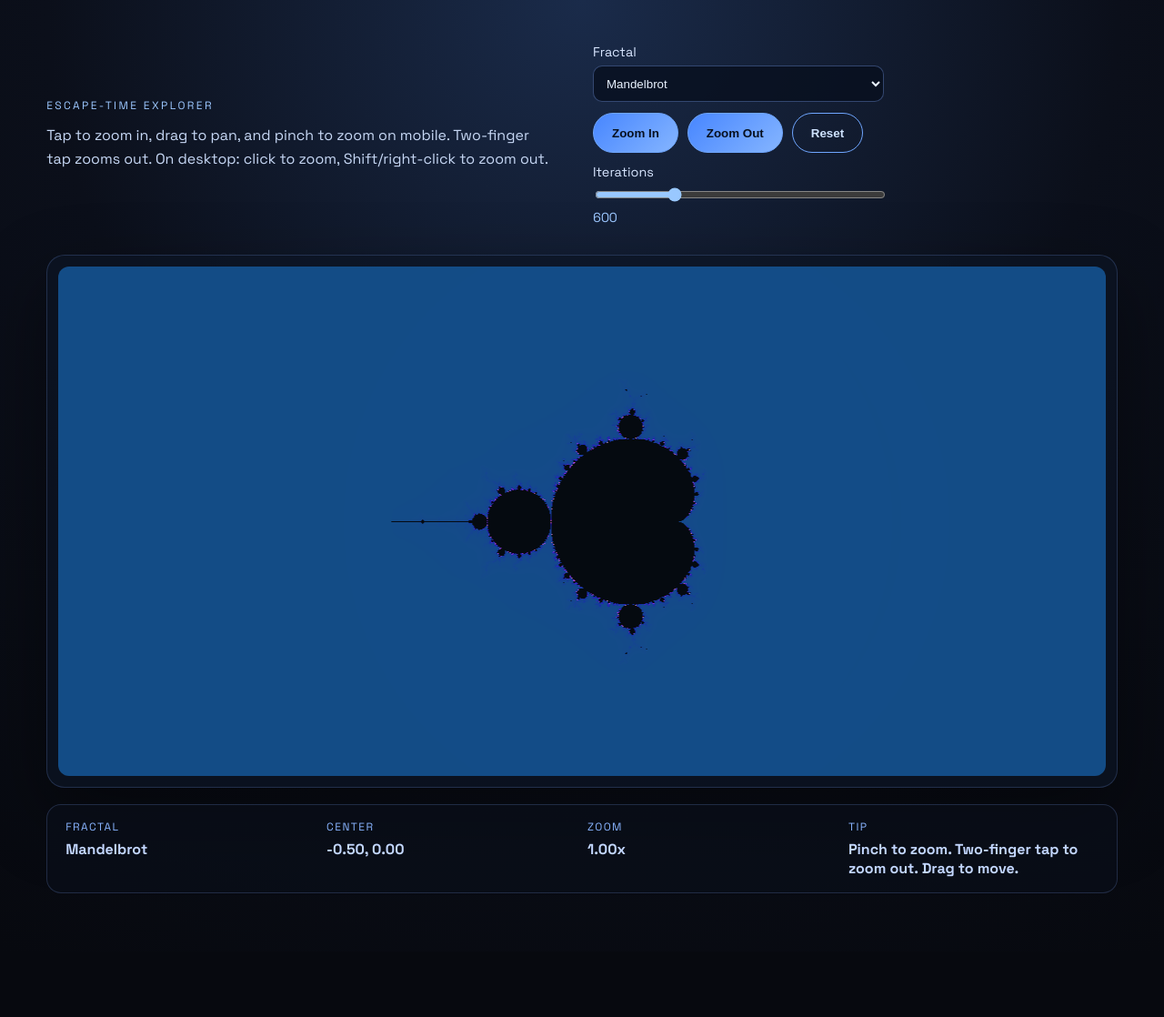
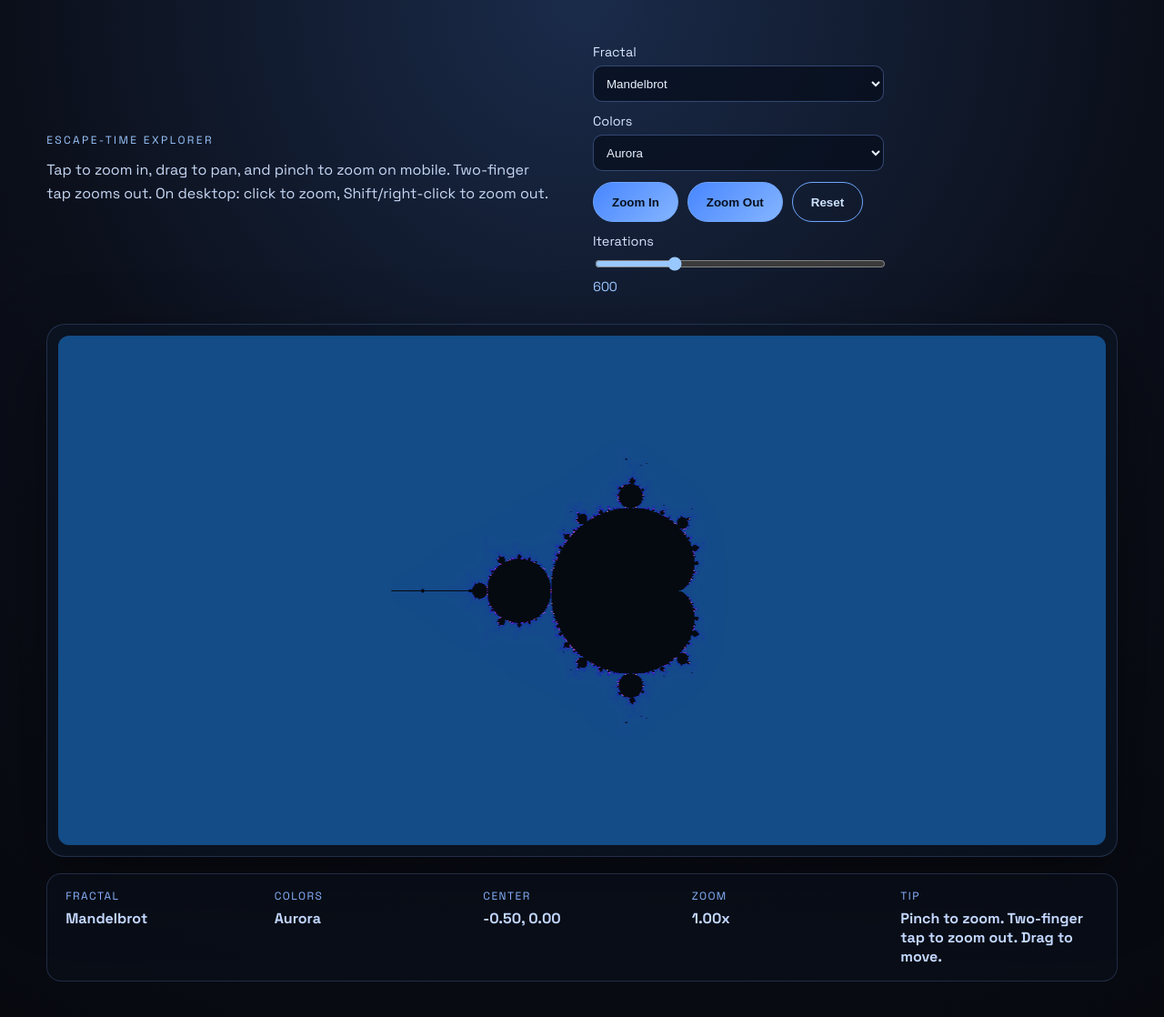
Before and after one commit to andre-larsson/mandelbrot, a React (Vite) app: page / in a window 1280 px wide. Shown: the top 1118 px of the page at 91% size. Before the commit the page ends 1046 px from the top, so only its background shows below. Built offline with nearby package versions, Linux system fonts and the light colour scheme.

Commit message:
Add selectable fractal color schemes

```diff
--- a/src/App.jsx
+++ b/src/App.jsx
@@ -32,6 +32,14 @@
   },
 }
 
+const COLOR_SCHEMES = {
+  aurora: { label: 'Aurora' },
+  fire: { label: 'Fire' },
+  ocean: { label: 'Ocean' },
+  grayscale: { label: 'Grayscale' },
+  neon: { label: 'Neon' },
+}
+
 const PAN_CACHE_FACTOR = 2 // cache canvas is 2x viewport in each dimension
 
 function hslToRgb(h, s, l) {
@@ -55,6 +63,40 @@
     Math.round((g1 + m) * 255),
     Math.round((b1 + m) * 255),
   ]
+}
+
+function colorForT(t, scheme) {
+  if (scheme === 'fire') {
+    const hue = 10 + 55 * t
+    const sat = 0.95
+    const light = 0.15 + 0.7 * Math.pow(t, 0.75)
+    return hslToRgb(hue % 360, sat, light)
+  }
+
+  if (scheme === 'ocean') {
+    const hue = 180 + 80 * t
+    const sat = 0.85
+    const light = 0.2 + 0.55 * t
+    return hslToRgb(hue % 360, sat, light)
+  }
+
+  if (scheme === 'grayscale') {
+    const gray = Math.max(0, Math.min(255, Math.round(255 * Math.pow(t, 0.8))))
+    return [gray, gray, gray]
+  }
+
+  if (scheme === 'neon') {
+    const hue = (300 + 420 * t) % 360
+    const sat = 1
+    const light = 0.35 + 0.4 * (0.5 + 0.5 * Math.sin(16 * t))
+    return hslToRgb(hue, sat, light)
+  }
+
+  // aurora (default)
+  const hue = 210 + 140 * t
+  const sat = 0.75
+  const light = 0.3 + 0.5 * t
+  return hslToRgb(hue % 360, sat, light)
 }
 
 function iterateEscape(cx, cy, maxIter, fractalType, juliaC) {
@@ -107,6 +149,7 @@
     zoom: null,
     maxIter: null,
     fractalType: null,
+    colorScheme: null,
     juliaC: null,
     // complex coordinate at the cache canvas center
     centerX: 0,
@@ -138,6 +181,7 @@
   })
 
   const [fractalType, setFractalType] = useState('mandelbrot')
+  const [colorScheme, setColorScheme] = useState('aurora')
   const [juliaC, setJuliaC] = useState(DEFAULT_JULIA_C)
   const [view, setView] = useState(DEFAULT_VIEW)
   const [size, setSize] = useState({ width: 0, height: 0, dpr: 1 })
@@ -168,7 +212,15 @@
     return 4 / (zoom * Math.min(pixelW, pixelH))
   }
 
-  const ensureCache = (pixelW, pixelH, dpr, nextView, nextFractalType, nextJuliaC) => {
+  const ensureCache = (
+    pixelW,
+    pixelH,
+    dpr,
+    nextView,
+    nextFractalType,
+    nextColorScheme,
+    nextJuliaC,
+  ) => {
     const cache = cacheRef.current
 
     const cacheW = Math.floor(pixelW * PAN_CACHE_FACTOR)
@@ -182,6 +234,7 @@
       cache.zoom !== nextView.zoom ||
       cache.maxIter !== nextView.maxIter ||
       cache.fractalType !== nextFractalType ||
+      cache.colorScheme !== nextColorScheme ||
       !cache.juliaC ||
       cache.juliaC.re !== nextJuliaC.re ||
       cache.juliaC.im !== nextJuliaC.im
@@ -201,6 +254,7 @@
         zoom: nextView.zoom,
         maxIter: nextView.maxIter,
         fractalType: nextFractalType,
+        colorScheme: nextColorScheme,
         juliaC: { ...nextJuliaC },
         centerX: nextView.centerX,
         centerY: nextView.centerY,
@@ -212,7 +266,16 @@
     return { reset: false }
   }
 
-  const computeRect = (targetCtx, rect, pixelW, pixelH, nextView, nextFractalType, nextJuliaC) => {
+  const computeRect = (
+    targetCtx,
+    rect,
+    pixelW,
+    pixelH,
+    nextView,
+    nextFractalType,
+    nextColorScheme,
+    nextJuliaC,
+  ) => {
     // rect is in cache-canvas pixel coordinates.
     const cache = cacheRef.current
     const { width: cacheW, height: cacheH } = cache
@@ -253,10 +316,7 @@
           const nu = Math.log(logZn / Math.LN2) / Math.LN2
           const smooth = iter + 1 - nu
           const t = smooth / maxIter
-          const hue = 210 + 140 * t
-          const sat = 0.75
-          const light = 0.3 + 0.5 * t
-          const [r, g, b] = hslToRgb(hue % 360, sat, light)
+          const [r, g, b] = colorForT(t, nextColorScheme)
           data[offset] = r
           data[offset + 1] = g
           data[offset + 2] = b
@@ -273,6 +333,7 @@
     pixelH,
     nextView,
     nextFractalType,
+    nextColorScheme,
     nextJuliaC,
     { priorityRects = null, onProgress = null } = {},
   ) => {
@@ -303,7 +364,16 @@
       const h = Math.min(CHUNK_ROWS, rect.h)
       const slice = { x: rect.x, y: rect.y, w: rect.w, h }
 
-      computeRect(ctx, slice, pixelW, pixelH, nextView, nextFractalType, nextJuliaC)
+      computeRect(
+        ctx,
+        slice,
+        pixelW,
+        pixelH,
+        nextView,
+        nextFractalType,
+        nextColorScheme,
+        nextJuliaC,
+      )
 
       // Let the visible canvas update progressively while we render in chunks.
       if (typeof onProgress === 'function') onProgress()
@@ -322,6 +392,7 @@
     pixelH,
     nextView,
     nextFractalType,
+    nextColorScheme,
     nextJuliaC,
     { onProgress = null } = {},
   ) => {
@@ -331,6 +402,7 @@
       cache.zoom !== nextView.zoom ||
       cache.maxIter !== nextView.maxIter ||
       cache.fractalType !== nextFractalType ||
+      cache.colorScheme !== nextColorScheme ||
       !cache.juliaC ||
       cache.juliaC.re !== nextJuliaC.re ||
       cache.juliaC.im !== nextJuliaC.im
@@ -351,7 +423,9 @@
     if (Math.abs(dx) > cache.width * 0.45 || Math.abs(dy) > cache.height * 0.45) {
       cache.centerX = nextView.centerX
       cache.centerY = nextView.centerY
-      fillCache(pixelW, pixelH, nextView, nextFractalType, nextJuliaC, { onProgress })
+      fillCache(pixelW, pixelH, nextView, nextFractalType, nextColorScheme, nextJuliaC, {
+        onProgress,
+      })
       return { usedCache: true }
     }
 
@@ -404,7 +478,7 @@
       .filter((r) => r.w > 0 && r.h > 0)
 
     if (clamped.length) {
-      fillCache(pixelW, pixelH, nextView, nextFractalType, nextJuliaC, {
+      fillCache(pixelW, pixelH, nextView, nextFractalType, nextColorScheme, nextJuliaC, {
         priorityRects: clamped,
         onProgress,
       })
@@ -444,16 +518,16 @@
     ctx.imageSmoothingEnabled = false
 
     // Ensure pan-cache exists and is compatible.
-    const { reset } = ensureCache(pixelW, pixelH, dpr, view, fractalType, juliaC)
+    const { reset } = ensureCache(pixelW, pixelH, dpr, view, fractalType, colorScheme, juliaC)
 
     if (reset) {
       // Fresh cache: compute entire cache (in chunks)
-      fillCache(pixelW, pixelH, view, fractalType, juliaC, {
+      fillCache(pixelW, pixelH, view, fractalType, colorScheme, juliaC, {
         onProgress: () => drawViewportFromCache(pixelW, pixelH),
       })
     } else {
       // Same zoom/iter: try to update cache by shifting + computing only new strips
-      updateCacheForPan(pixelW, pixelH, view, fractalType, juliaC, {
+      updateCacheForPan(pixelW, pixelH, view, fractalType, colorScheme, juliaC, {
         onProgress: () => drawViewportFromCache(pixelW, pixelH),
       })
     }
@@ -466,7 +540,7 @@
       ctx.clearRect(0, 0, pixelW, pixelH)
       ctx.drawImage(cache.canvas, srcX, srcY, pixelW, pixelH, 0, 0, pixelW, pixelH)
     }
-  }, [size, view, fractalType, juliaC])
+  }, [size, view, fractalType, colorScheme, juliaC])
 
   const screenToComplex = (rect, x, y, viewLike) => {
     const pixelW = rect.width * (window.devicePixelRatio || 1)
@@ -769,6 +843,21 @@
             </select>
           </label>
 
+          <label className="picker">
+            <span>Colors</span>
+            <select
+              value={colorScheme}
+              onChange={(event) => setColorScheme(event.target.value)}
+              aria-label="Color scheme"
+            >
+              {Object.entries(COLOR_SCHEMES).map(([key, spec]) => (
+                <option key={key} value={key}>
+                  {spec.label}
+                </option>
+              ))}
+            </select>
+          </label>
+
           {fractalType === 'julia' && (
             <div className="julia-controls">
               <label className="picker small">
@@ -848,6 +937,10 @@
             <strong>{FRACTALS[fractalType]?.label || 'Mandelbrot'}</strong>
           </div>
           <div>
+            <span>Colors</span>
+            <strong>{COLOR_SCHEMES[colorScheme]?.label || 'Aurora'}</strong>
+          </div>
+          <div>
             <span>Center</span>
             <strong>
               {view.centerX.toFixed(2)}, {view.centerY.toFixed(2)}
```
